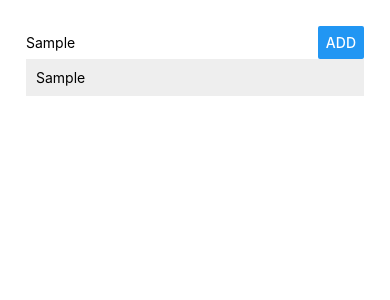
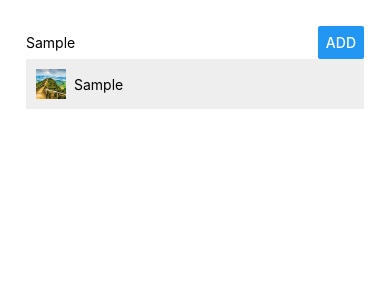
Before and after one commit to BraneOpacicBM/react_native_tictactoe, a React Native app: screen / in a window 390 px wide. Both pictures are taken after typing "Sample" into the empty fields and a click on the button "ADD". Shown: the top 300 px of the page. Built offline with nearby package versions, Linux system fonts and the light colour scheme.

Commit message:
Added modal and its functionality

```diff
--- a/App.js
+++ b/App.js
@@ -3,11 +3,14 @@
 import PlaceList from './src/components/PlaceList/PlaceList';
 import ListItem from './src/components/ListItem/ListItem';
 import PlaceInput from './src/components/PlaceInput/PlaceInput';
+import placeImage from './src/assets/beautiful-place.jpg';
+import PlaceDetail from './src/components/PlaceDetail/PlaceDetail';
 
 export default class App extends Component {
 
   state = {
-    places: []
+    places: [],
+    selectedPlace: null
   }
 
 
@@ -17,20 +20,45 @@
 
     this.setState(prevState => {
       return {
-        places: prevState.places.concat(placeName)
+        places: prevState.places.concat({
+          name: placeName,
+          key : `${Math.random()}`,
+          image: placeImage
+        })
       }
     })
   }
 
-  placeDeletedHandler = (index) => {
+  placeDeletedHandler = () => {
+        this.setState(prevState => {
+          return {
+            places: prevState.places.filter((place) => {
+              return place.key !== prevState.selectedPlace.key;
+            }),
+            selectedPlace: null
+          }
+        })
+  }
+
+  moodalClosedHandler = () => {
+    this.setState({
+      selectedPlace: null
+    })
+  }
+
+  placeSelectedHandler = (key) => {
 
     this.setState(prevState => {
       return {
-        places: prevState.places.filter((place, i) => {
-          return i !== index;
+        selectedPlace: prevState.places.find(place => {
+          return place.key === key;
         })
       }
     })
+
+
+
+
   }
 
 
@@ -42,12 +70,17 @@
 
     return (
       <View style={styles.container}>
+        <PlaceDetail
+        selectedPlace={this.state.selectedPlace}
+        onItemDeleted={this.placeDeletedHandler}
+        onModalClosed={this.moodalClosedHandler}
+        />
         <PlaceInput
         onPlaceAdded={this.placeAddedHandler}>
         </PlaceInput>
         <PlaceList
         places={this.state.places}
-        onItemDeleted={this.placeDeletedHandler}
+        onItemSelected={this.placeSelectedHandler}
         />
       </View>
     );
--- a/src/components/ListItem/ListItem.js
+++ b/src/components/ListItem/ListItem.js
@@ -1,10 +1,14 @@
 import React from 'react';
-import { View, Text, StyleSheet, TouchableOpacity } from 'react-native';
+import { View, Text, StyleSheet, TouchableOpacity, Image } from 'react-native';
 
 const listItem = (props) => {
     return (
         <TouchableOpacity onPress={props.onItemPressed}>
             <View style={styles.listItem}>
+                <Image
+                resizeMode="cover"
+                source={props.placeImage}
+                style={styles.placeImage} />
                 <Text>{props.placeName}</Text>
             </View>
         </TouchableOpacity>
@@ -17,7 +21,14 @@
         padding: 10,
         marginBottom: 5,
         backgroundColor: '#eee',
+        flexDirection: 'row',
+        alignItems: 'center'
 
+    },
+    placeImage: {
+        marginRight: 8,
+        height: 30,
+        width: 30
     }
 })
 
--- /dev/null
+++ b/src/components/PlaceDetail/PlaceDetail.js
@@ -0,0 +1,52 @@
+import React from 'react';
+import { Modal, View, Image, Text, Button, StyleSheet } from 'react-native';
+
+
+const placeDetail = (props) => {
+
+
+    let modalContent = null;
+    if(props.selectedPlace) {
+        modalContent = (
+            <View>
+                <Image source={props.selectedPlace.image}
+                style={styles.placeImage} />
+                <Text style={styles.placeName}>{props.selectedPlace.name}</Text>
+            </View>
+        )
+    }
+
+    return (
+        <Modal
+        onRequestClose={props.onModalClosed}
+        visible={props.selectedPlace !== null}
+        animationType="slide"
+        >
+            <View
+            style={styles.modalContainer}>
+                {modalContent}
+                <View>
+                    <Button title="Delete" color="red" onPress={props.onItemDeleted}/>
+                    <Button title="Close" onPress={props.onModalClosed}/>
+                </View>
+            </View>
+        </Modal>
+    )
+}
+
+const styles = StyleSheet.create({
+    modalContainer: {
+        margin: 22
+    },
+    placeImage: {
+       width: '100%',
+       height: 200
+    },
+    placeName: {
+        fontWeight: 'bold',
+        textAlign: 'center',
+        fontSize: 28
+    }
+})
+
+export default placeDetail;
--- a/src/components/PlaceList/PlaceList.js
+++ b/src/components/PlaceList/PlaceList.js
@@ -1,23 +1,24 @@
 import React from 'react';
-import { View, Text, StyleSheet } from 'react-native';
+import { StyleSheet, FlatList } from 'react-native';
 import ListItem from '../ListItem/ListItem';
 
 const placeList = (props) => {
 
-    const placesOutput = props.places.map((place, i) => {
-        return (
-          <ListItem
-          key={i}
-          placeName={place}
-          onItemPressed={() => props.onItemDeleted(i)}/>
-        )
-      })
+    return (
+        <FlatList
+        style={styles.listContainer}
+        data={props.places}
+        renderItem={(info) => (
+            <ListItem
+            placeName={info.item.name}
+            placeImage={info.item.image}
+            onItemPressed={() => props.onItemSelected(info.item.key)}
+             />
+        )}
+        >
 
 
-    return (
-        <View style={styles.listContainer}>
-            {placesOutput}
-        </View>
+        </FlatList>
     )
 }
 
```
Also changed, not shown: src/assets/beautiful-place.jpg (added).
